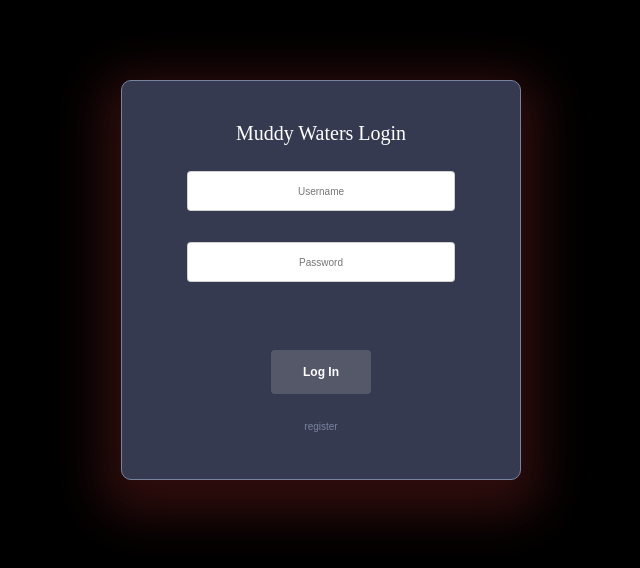
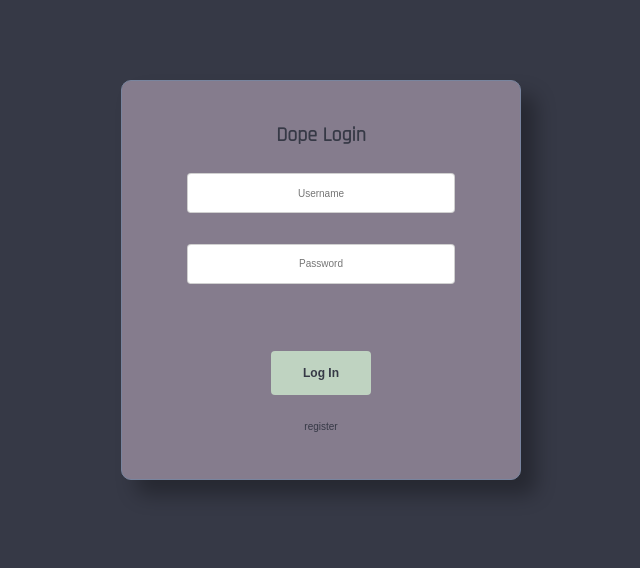
Before and after one commit to cs-build-week1-good-dev/MUD-frontend, a React (Create React App) app: page /login in a window 1280 px wide. Shown: the part 120-688 px from the top of the page, without its empty margins (319-959 px from the left). Built offline with nearby package versions, Linux system fonts and the light colour scheme.

Commit message:
syncronized styling for login/register to match app

```diff
--- a/src/App.js
+++ b/src/App.js
@@ -4,10 +4,12 @@ import PrivateRoute from "./components/PrivateRouter";
 import Login from "./components/Login-Register/Login";
 import Register from "./components/Login-Register/Register";
 import MainView from "./components/views/MainView";
+import styled from "styled-components";
+import { theme1 } from "./styles/theme.js";
 
 export default function(props) {
   return (
-    <div className="App" style={{ background: "black" }}>
+    <App className="App">
       <Route
         exact
         path="/"
@@ -16,6 +18,10 @@ export default function(props) {
       <Route path="/login" component={Login} />
       <Route path="/register" component={Register} />
       <Route path="/adv" component={MainView} />
-    </div>
+    </App>
   );
 }
+
+const App = styled.div`
+  background: ${theme1.onyx};
+`;
--- a/src/components/Login-Register/Login.js
+++ b/src/components/Login-Register/Login.js
@@ -2,6 +2,7 @@ import React, { Component } from "react";
 import { connect } from "react-redux";
 import { doLogin } from "../../actions";
 import styled from "styled-components";
+import { theme1 } from "../../styles/theme.js";
 // import Error from "../../components/Error";
 import {
   AuthCard,
@@ -44,7 +45,7 @@ class Login extends Component {
       <CenteredDiv>
         <AuthCard>
           <StyledForm>
-            <StyledH2>Muddy Waters Login</StyledH2>
+            <StyledH2>Dope Login</StyledH2>
             <StyledInput
               type="text"
               placeholder="Username"
@@ -65,9 +66,7 @@ class Login extends Component {
               {this.props.authenticating && <Spinner />}
             </Button>
             <Link to="/register">
-              <ButtonSmallSubtle bg={colors.thunderhead}>
-                register
-              </ButtonSmallSubtle>
+              <ButtonSmallSubtle>register</ButtonSmallSubtle>
             </Link>
           </StyledForm>
         </AuthCard>
@@ -110,8 +109,8 @@ const StyledInput = styled.input`
 `;
 
 const StyledH2 = styled.h2`
-  font-family: Copperplate;
+  color: ${theme1.onyx}
   font-size: 2rem;
   margin: 0;
-  font-weight: 500;
+
 `;
--- a/src/components/Login-Register/Register.js
+++ b/src/components/Login-Register/Register.js
@@ -2,6 +2,7 @@ import React, { Component } from "react";
 import { connect } from "react-redux";
 import { doRegister } from "../../actions";
 import styled from "styled-components";
+import { theme1 } from "../../styles/theme.js";
 // import Error from "../../components/Error";
 import {
   AuthCard,
@@ -42,7 +43,7 @@ class Register extends Component {
       <CenteredDiv>
         <AuthCard>
           <StyledForm className="FormRegister">
-            <StyledH2>Muddy Waters Register</StyledH2>
+            <StyledH2>Dope Register</StyledH2>
             <StyledInput
               type="text"
               placeholder="Enter New Username"
@@ -96,11 +97,10 @@ const StyledForm = styled.form`
 `;
 
 const StyledInput = styled.input`
-  background-color: whitesmoke;
-  color: #1a1a1a;
+  /* background-color: ${theme1.teaRose}; */
+  color: ${theme1.onyx};
   font-size: 1rem;
   border: none;
-  font-weight: 100;
   outline: none;
   text-align: center;
   height: 40px;
@@ -111,8 +111,8 @@ const StyledInput = styled.input`
 `;
 
 const StyledH2 = styled.h2`
-  font-family: Copperplate;
+color: ${theme1.onyx}
   font-size: 2rem;
   margin: 0;
-  font-weight: 500;
+
 `;
--- a/src/styles/Buttons.js
+++ b/src/styles/Buttons.js
@@ -1,10 +1,10 @@
 import styled from "styled-components";
-import { colors } from "./theme.js";
+import { colors, theme1 } from "./theme.js";
 
 export const Button = styled.button.attrs(({ bg, fg, shadow, ...props }) => ({
   ...props,
-  bg: bg || colors.evening,
-  fg: fg || colors.white,
+  bg: bg || theme1.silverSand,
+  fg: fg || theme1.onyx,
   shadow: shadow || colors.dusk
 }))`
   background: ${props => props.bg};
@@ -22,7 +22,7 @@ export const Button = styled.button.attrs(({ bg, fg, shadow, ...props }) => ({
   transition: box-shadow 0.3s;
   position: relative;
   &:hover {
-    box-shadow: 0 0 10px ${props => props.shadow} inset;
+    box-shadow: inset 1px 1px 2px rgba(0, 0, 0, 0.3);
   }
 `;
 
@@ -35,12 +35,12 @@ export const ButtonSmall = styled(Button)`
 
 export const ButtonSmallSubtle = styled(ButtonSmall)`
   background: transparent;
-  color: ${colors.thunderhead};
+  color: ${theme1.onyx};
   transition: background 0.2s, color 0.2s;
   font-weight: normal;
   &:hover {
     background: ${props => props.bg};
-    color: ${colors.white};
+    color: ${theme1.onyx};
     box-shadow: none;
   }
 `;
--- a/src/styles/Cards.js
+++ b/src/styles/Cards.js
@@ -1,9 +1,9 @@
-import { colors } from "./theme.js";
+import { colors, theme1 } from "./theme.js";
 import styled from "styled-components";
 
 export const Card = styled.div.attrs(({ bg, shadow, ...props }) => ({
   ...props,
-  bg: bg || colors.eclipse,
+  bg: bg || theme1.taupe,
   shadow: shadow || colors.thunderhead
 }))`
   padding: 20px;
@@ -11,7 +11,7 @@ export const Card = styled.div.attrs(({ bg, shadow, ...props }) => ({
   background: ${props => props.bg};
   border: 1px solid ${props => props.shadow};
   color: ${colors.white};
-  box-shadow: rgb(145, 39, 39, 0.33) 0px 15px 50px 20px;
+  box-shadow: 15px 15px 20px rgba(0, 0, 0, 0.3);
   display: flex;
   flex-direction: column;
   align-items: center;
```
